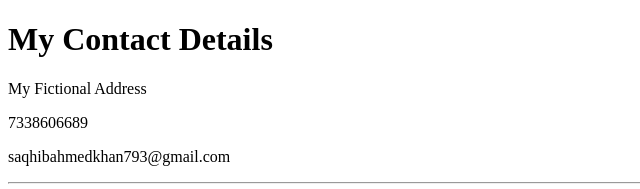
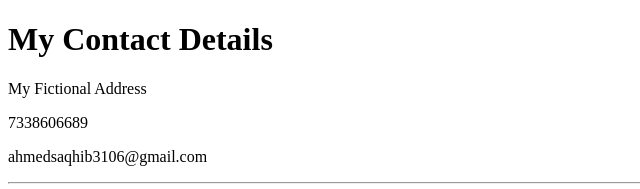
Before and after one commit to SaqhibAhmedKhan/CV, a plain HTML site: page contact-me.html in a window 1280 px wide. Shown: the top 189 px of the page, 0-640 px from the left. Drawn offline with Linux system fonts and the light colour scheme.

Commit message:
Update contact-me.html

```diff
--- a/contact-me.html
+++ b/contact-me.html
@@ -8,7 +8,7 @@
   <h1>My Contact Details</h1>
   <p>My Fictional Address</p>
   <p>7338606689</p>
-  <p>saqhibahmedkhan793@gmail.com</p>
+  <p>ahmedsaqhib3106@gmail.com</p>
   <hr>
   <form action="mailto:saqhibahmedkhan793"method="post" enctype="text/plain">
     <label>Your Name:</label>
```
